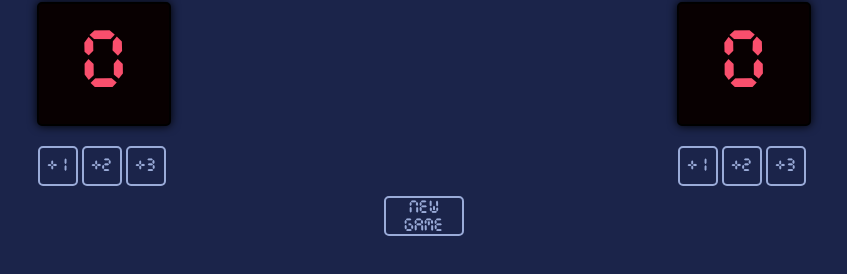
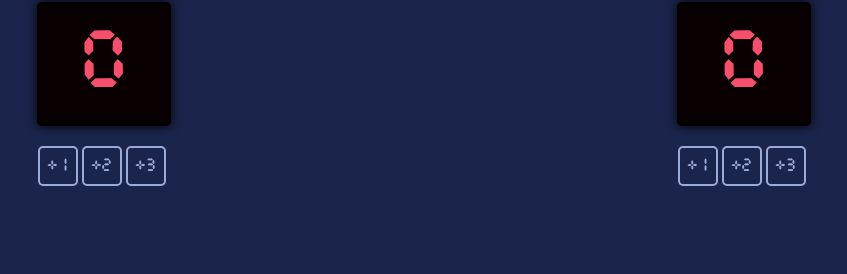
Before and after one commit to abhiraj444/scoreboard, a website built with Vite: page index.html in a window 1280 px wide. Shown: the part 72-346 px from the top of the page, without its empty margins (216-1063 px from the left). Built offline with nearby package versions, Linux system fonts and the light colour scheme.

Commit message:
removed reset function

```diff
--- a/index.html
+++ b/index.html
@@ -28,9 +28,9 @@
                 </div>
             </div>
         </div>
-        <div class="newgame">
+        <!-- <div class="newgame">
             <button class="resetBtn" onclick="reset()">NEW GAME</button>
-        </div>
+        </div> -->
         <script src="index.js"></script>
     </body>
 </html>
--- a/index.js
+++ b/index.js
@@ -26,9 +26,9 @@ function incSecondScoreByThree(){
     secondScore+=3
     secondScoreEl.textContent=secondScore
 }
-function reset(){
-    firstScore=0
-    secondScore=0
-    firstScoreEl.textContent=0
-    secondScoreEl.textContent=0
-}
+// function reset(){
+//     firstScore=0
+//     secondScore=0
+//     firstScoreEl.textContent=0
+//     secondScoreEl.textContent=0
+// }
```
